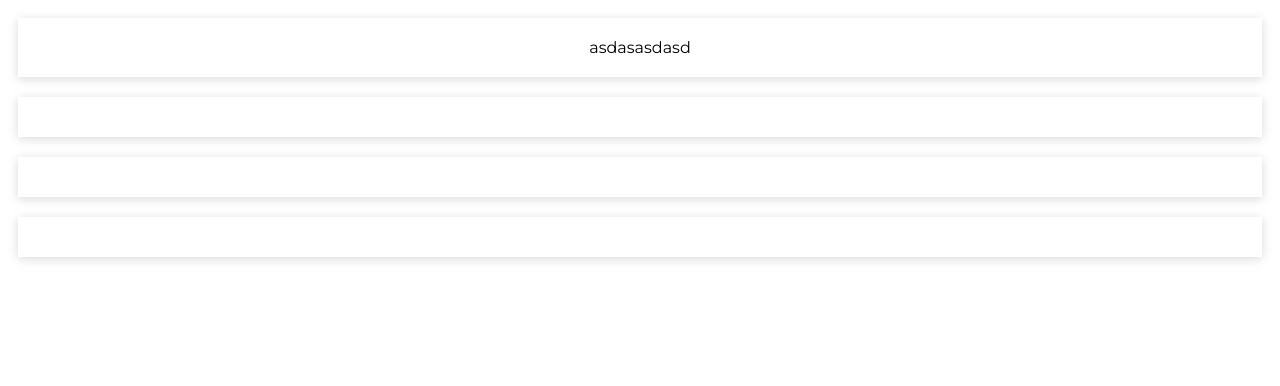
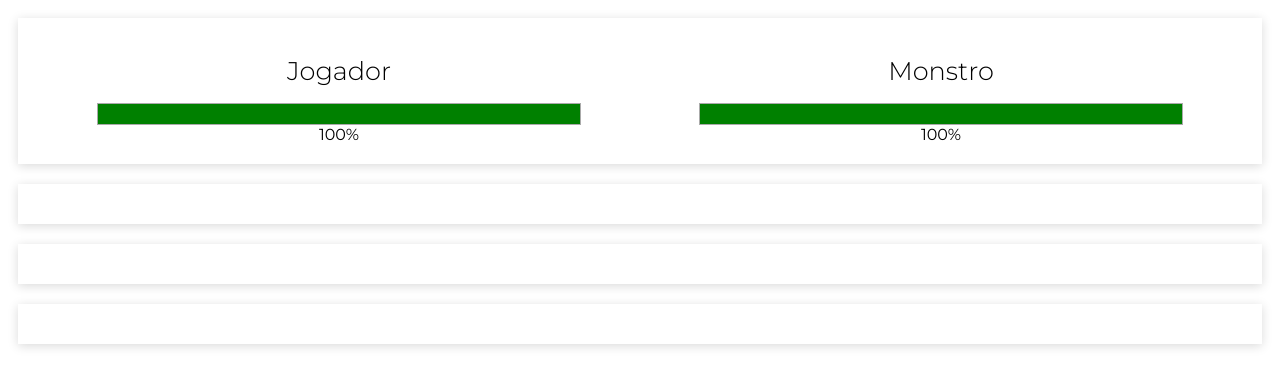
Before and after one commit to JonatasAlexandrao/projeto-01-monstro, a plain HTML site: page index.html in a window 1280 px wide. Drawn offline with nearby package versions, Linux system fonts and the light colour scheme.

Commit message:
feito layout painel pontuação

```diff
--- a/app.js
+++ b/app.js
@@ -1,6 +1,8 @@
 new Vue({
     el: '#app',
     data: {
+        playerLife: 100,
+        monsterLife: 100,
     },
     computed: {
 
--- a/index.html
+++ b/index.html
@@ -8,7 +8,28 @@
 </head>
 <body>
   <div id="app">
-    <div class="panel score">asdasasdasd</div>
+    <div class="panel scores">
+
+      <div class="score">
+        <h1>Jogador</h1>
+        <div class="life-bar">
+          <div class="life"></div>
+        </div>
+        <div>{{ playerLife }}%</div>
+      </div>
+
+      <div class="score">
+        <h1>Monstro</h1>
+        <div class="life-bar">
+          <div class="life"></div>
+        </div>
+        <div>{{ playerLife }}%</div>
+      </div>
+
+    </div>
+
+
+
     <div class="panel result"></div>
     <div class="panel buttons"></div>
     <div class="panel logs"></div>
--- a/style.css
+++ b/style.css
@@ -38,6 +38,7 @@ html {
     width: 80%;
     height: 20px;
     border: 1px solid #AAA;
+
 }
 
 .life-bar .life {
@@ -45,6 +46,7 @@ html {
     justify-content: center;
     height: 100%;
     background-color: green;
+
 }
 
 .life-bar .life.danger {
```
